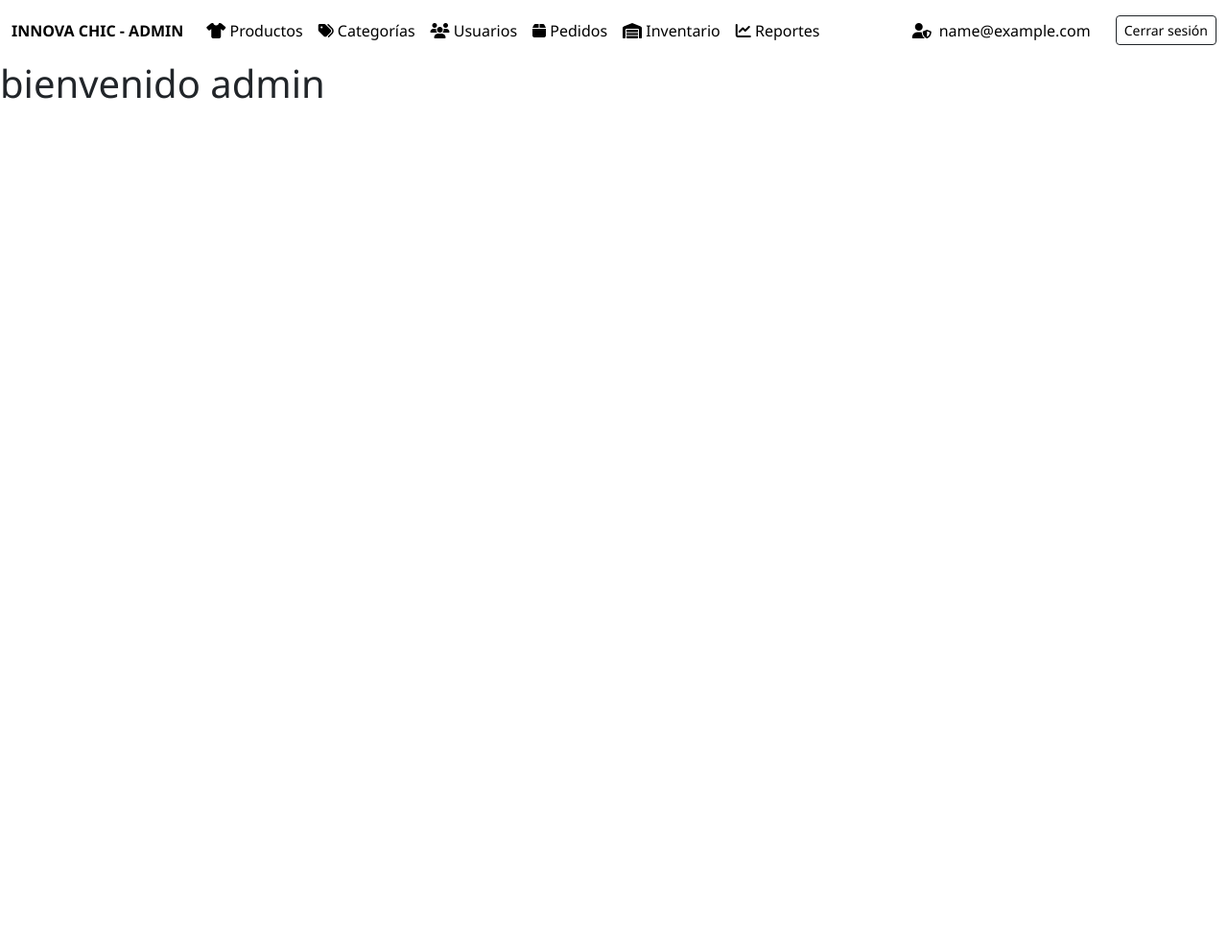
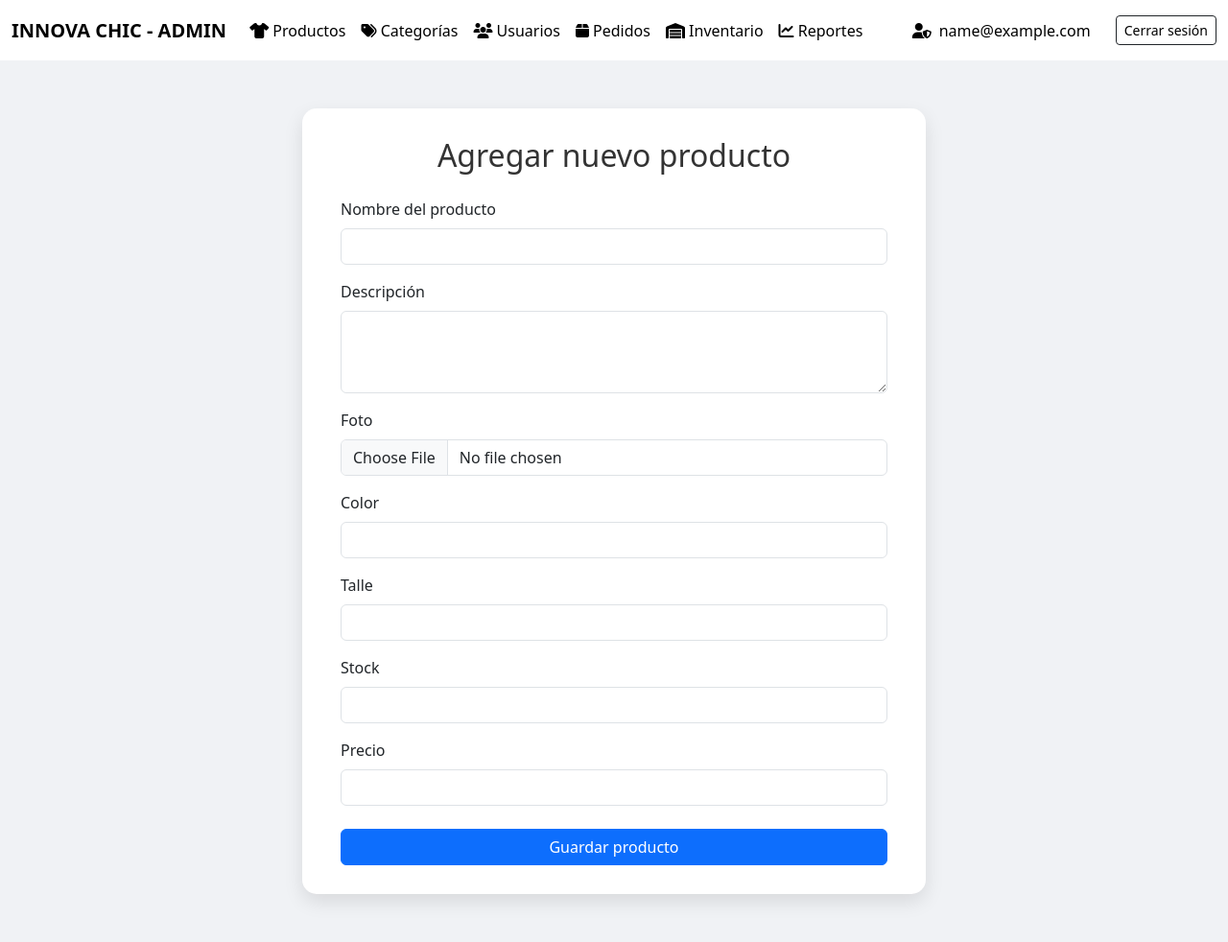
Before and after one commit to JulianMartinez35/PP3actualizad-08-05-, a Flask app: page /admin in a window 1280 px wide. Shown: the whole page at 96% size. Before the commit the page ends 103 px from the top, so only its background shows below. Run offline with Flask 3, Linux system fonts and the light colour scheme; the visitor is signed in with stand-in values (Sample User, id 1); parts of the project's set-up code (start-up, migrations or seed data) failed here and were passed over; some libraries are stand-ins or nearby versions.

Commit message:
subo cambios

```diff
--- a/app.py
+++ b/app.py
@@ -178,6 +178,24 @@ def logout():
 # ==============================
 # EJECUCIÓN DE LA APP
 # ==============================
+@app.route('/cargar-producto', methods=['POST'])
+def cargar_producto():
+    nombre = request.form['nombre']
+    descripcion = request.form['descripcion']
+    color = request.form['color']
+    talle = request.form['talle']
+    stock = int(request.form['stock'])
+    precio = float(request.form['precio'])
+
+    foto = request.files['foto']
+    filename = secure_filename(foto.filename)
+    ruta_foto = os.path.join(app.config['UPLOAD_FOLDER'], filename)
+    foto.save(ruta_foto)
+
+    # Lógica para guardar en base de datos (próximo paso)
+
+    print(f"Producto guardado: {nombre}, {descripcion}, {color}, {talle}, {stock}, {precio}, {filename}")
+    return redirect(url_for('admin'))
 
 if __name__ == '__main__':
     app.run(debug=True, host='0.0.0.0', port=5000, threaded=True)
--- a/template/admin.html
+++ b/template/admin.html
@@ -1,12 +1,83 @@
 {% include 'admincabecera.html' %}
 <!DOCTYPE html>
-<html lang="en">
+<html lang="es">
 <head>
     <meta charset="UTF-8">
-    <meta name="viewport" content="width=device-width, initial-scale=1.0">
-    <title>Document</title>
+    <title>Cargar Producto</title>
+    <link href="https://cdn.jsdelivr.net/npm/bootstrap@5.3.0/dist/css/bootstrap.min.css" rel="stylesheet">
+    <style>
+        body {
+            background-color: #f0f2f5;
+        }
+
+        .form-box {
+            max-width: 650px;
+            margin: 50px auto;
+            background-color: #ffffff;
+            border-radius: 15px;
+            box-shadow: 0 8px 20px rgba(0, 0, 0, 0.1);
+            padding: 30px 40px;
+        }
+
+        .form-box h2 {
+            text-align: center;
+            margin-bottom: 25px;
+            color: #333;
+        }
+
+        .form-label {
+            font-weight: 500;
+        }
+
+        .btn-primary {
+            width: 100%;
+        }
+    </style>
 </head>
 <body>
-     <h1>bienvenido admin</h1>
+
+<div class="form-box">
+    <h2>Agregar nuevo producto</h2>
+    <form action="{{ url_for('cargar_producto') }}" method="POST" enctype="multipart/form-data">
+
+        <div class="mb-3">
+            <label for="nombre" class="form-label">Nombre del producto</label>
+            <input type="text" class="form-control" id="nombre" name="nombre" required>
+        </div>
+
+        <div class="mb-3">
+            <label for="descripcion" class="form-label">Descripción</label>
+            <textarea class="form-control" id="descripcion" name="descripcion" rows="3" required></textarea>
+        </div>
+
+        <div class="mb-3">
+            <label for="foto" class="form-label">Foto</label>
+            <input type="file" class="form-control" id="foto" name="foto" accept="image/*" required>
+        </div>
+
+        <div class="mb-3">
+            <label for="color" class="form-label">Color</label>
+            <input type="text" class="form-control" id="color" name="color" required>
+        </div>
+
+        <div class="mb-3">
+            <label for="talle" class="form-label">Talle</label>
+            <input type="text" class="form-control" id="talle" name="talle" required>
+        </div>
+
+        <div class="mb-3">
+            <label for="stock" class="form-label">Stock</label>
+            <input type="number" class="form-control" id="stock" name="stock" min="0" required>
+        </div>
+
+        <div class="mb-4">
+            <label for="precio" class="form-label">Precio</label>
+            <input type="number" class="form-control" id="precio" name="precio" step="0.01" min="0" required>
+        </div>
+
+        <button type="submit" class="btn btn-primary">Guardar producto</button>
+    </form>
+</div>
+
 </body>
 </html>
```
